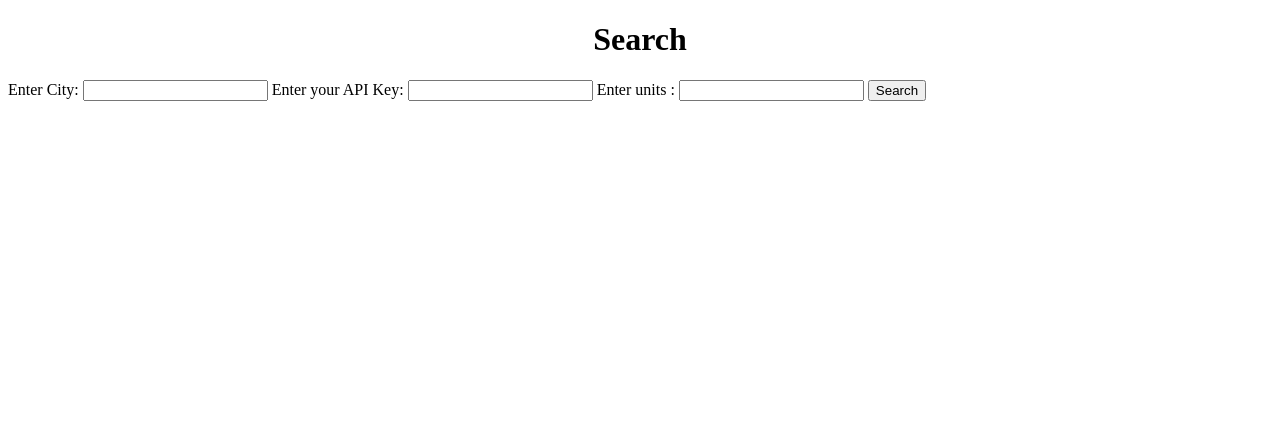
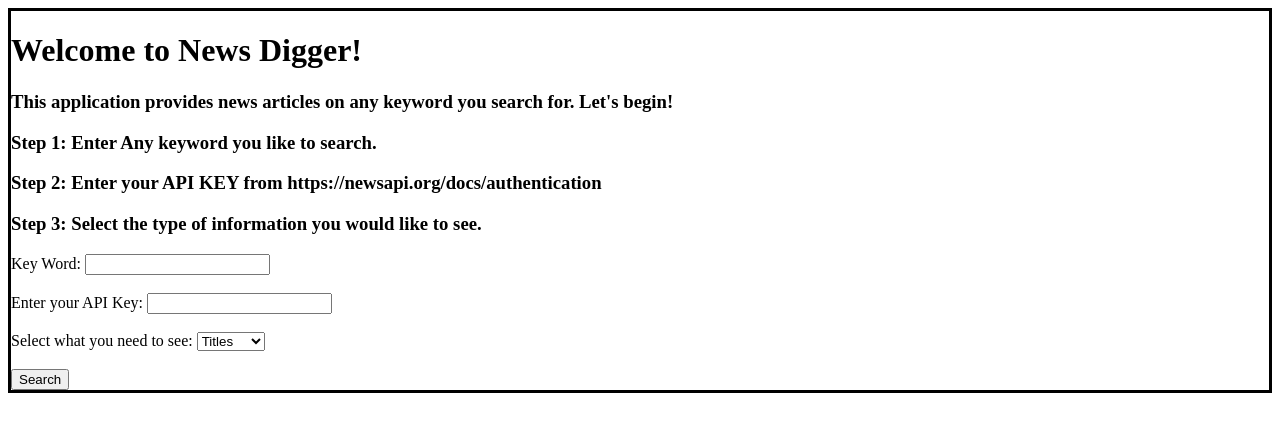
Before and after one commit to PiyumikaBandula/Flask-Web-Service-Build, a plain HTML site: page templates/index.html in a window 1280 px wide. Drawn offline with Linux system fonts and the light colour scheme.

Commit message:
Changed to News API, User would enter keyword to search news and what type of info he would like to see in each news article (News description, title, url, author),  Formatted output into easily readable format

```diff
--- a/templates/index.html
+++ b/templates/index.html
@@ -4,19 +4,27 @@
 </head>
 <body>
     <title>Search Page</title>
-    <div class="content">
-        <h1 style="text-align: center">Search</h1>
-
+    <div class="content" style="border: solid black; height: 100%vh;">
+        <h1>Welcome to News Digger!</h1>
+        <h3>This application provides news articles on any keyword you search for. Let's begin!</h3>
+        <h3>Step 1: Enter Any keyword you like to search. </h3>
+        <h3>Step 2: Enter your API KEY from <a>https://newsapi.org/docs/authentication</a></h3>
+        <h3>Step 3: Select the type of information you would like to see.</h3>
         <div class="form">
-            <form action="/weatherapp" method="POST">
-                <label for ='city'>Enter City: <label>
-                <input type="text" name="city" id="city">
+            <form action="/index" method="POST">
+                <label for ='keyword'>Key Word: <label>
+                <input type="text" name="keyword" id="keyword"><br><br>
                 <label for ='appid'>Enter your API Key: <label>
-                <input type="text" name="appid" id="appid">
-                <label for ='units'>Enter units : <label>
-                <input type="text" name="units" id="units">
+                <input type="text" name="appid" id="appid"><br><br>
+                <label for ='info'>Select what you need to see: </label>
+                <select name="info" id="info">
+                    <option value="title">Titles</option>
+                    <option value="author">Authors</option>
+                    <option value="description">News</option>
+                    <option value="url">URL</option>
+                </select><br><br>
                 <input type= "submit" value="Search">
-            </form>
+           </form>
         </div>
     </div>
 </body>
```
Also changed, not shown: 1 other file.
